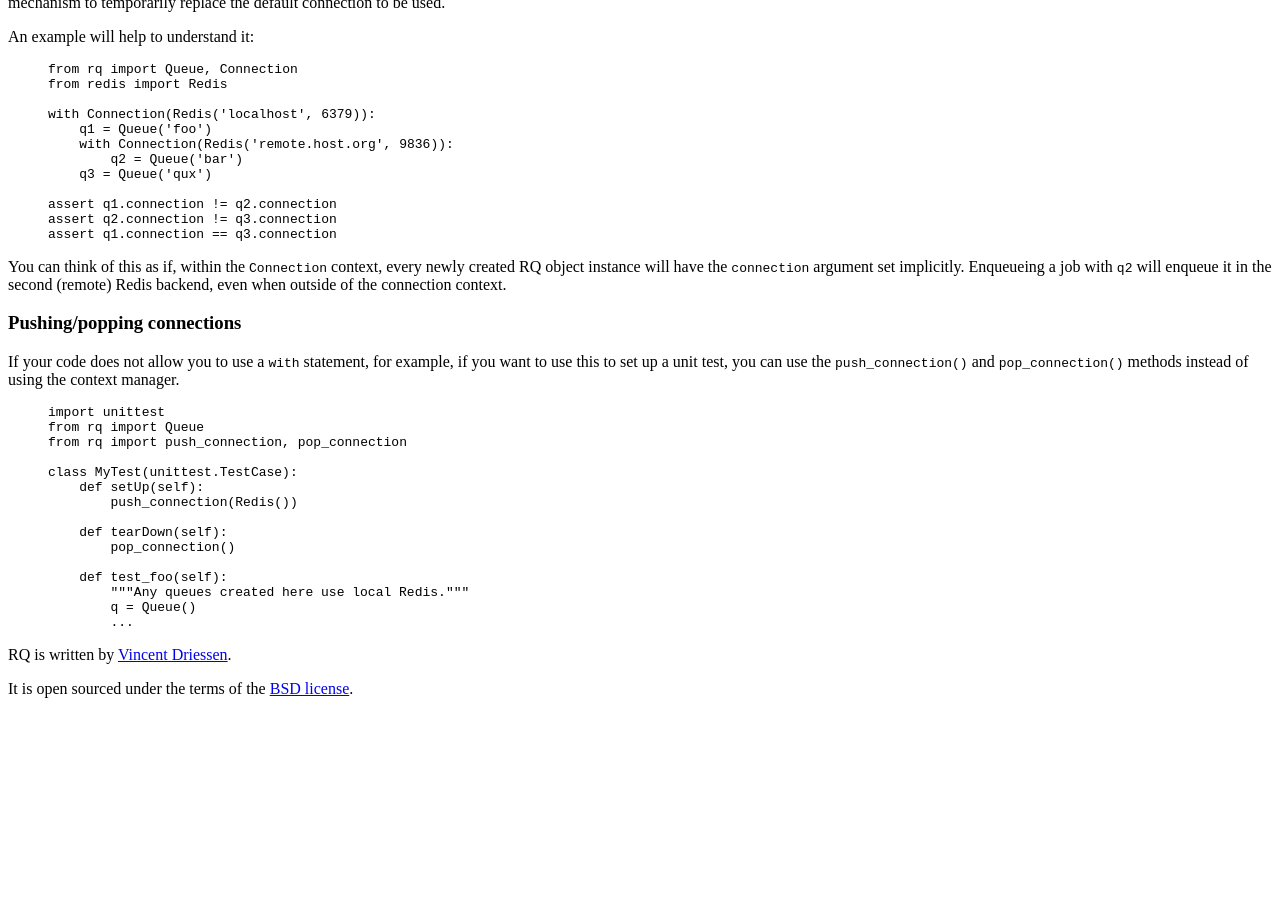
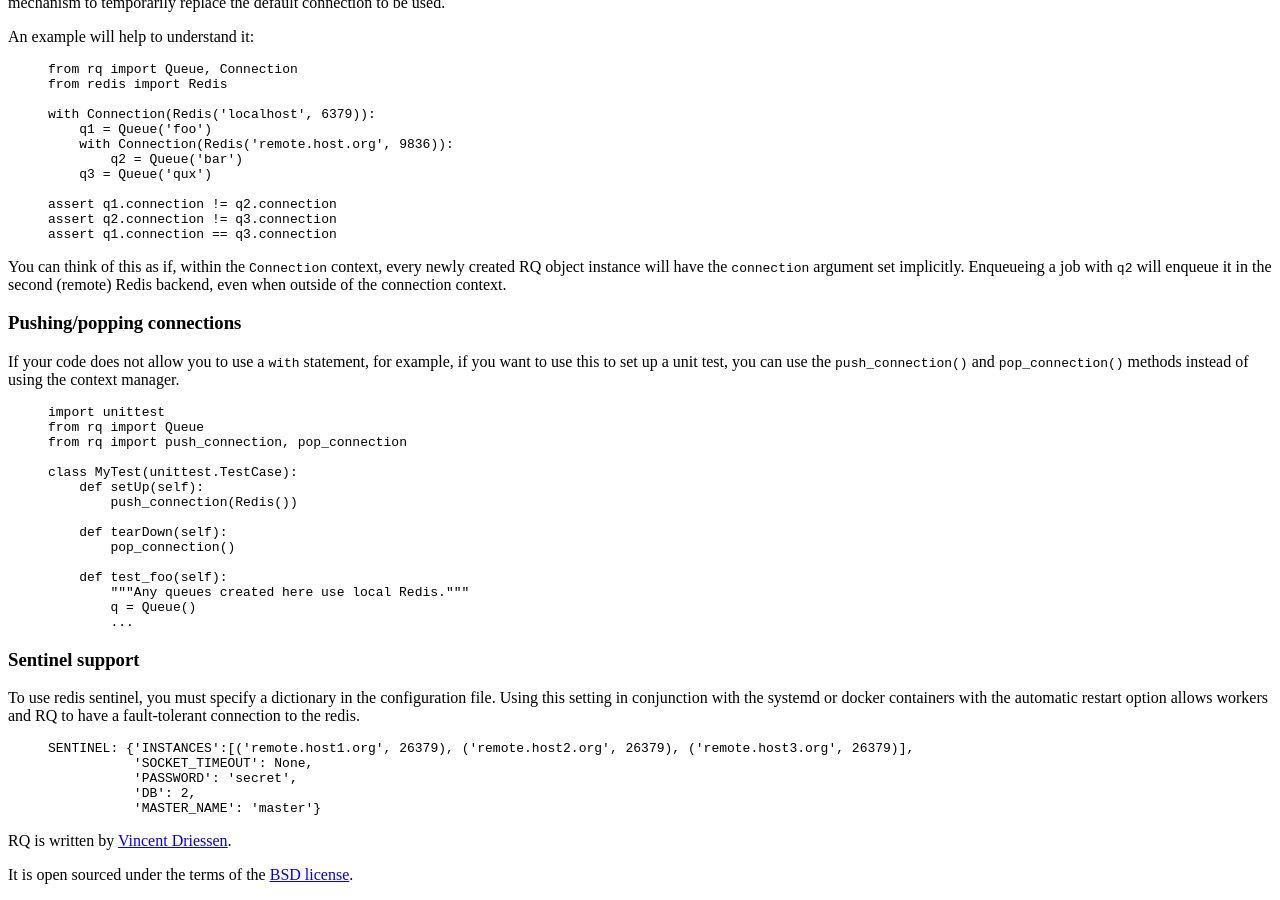
Before and after one commit to rq/rq, a Jekyll site: the page built from docs/connections.md, in a window 1280 px wide and 900 px high, scrolled down 1178 px. Built offline with Jekyll 4.4.1, drawn with Linux system fonts in a browser that asks for light colours; some web fonts are replaced; Markdown is read by kramdown in place of the engine named in the settings; before the commit the page ends 1892 px from its top, so only the background shows below that.

Commit message:
doc update (#816)
* add comment

* add comment

```diff
--- a/docs/connections.md
+++ b/docs/connections.md
@@ -129,3 +129,17 @@ class MyTest(unittest.TestCase):
         q = Queue()
         ...
 {% endhighlight %}
+
+### Sentinel support
+
+To use redis sentinel, you must specify a dictionary in the configuration file.
+Using this setting in conjunction with the systemd or docker containers with the
+automatic restart option allows workers and RQ to have a fault-tolerant connection to the redis.
+
+{% highlight python %}
+SENTINEL: {'INSTANCES':[('remote.host1.org', 26379), ('remote.host2.org', 26379), ('remote.host3.org', 26379)],
+           'SOCKET_TIMEOUT': None,
+           'PASSWORD': 'secret',
+           'DB': 2,
+           'MASTER_NAME': 'master'}
+{% endhighlight %}
```
